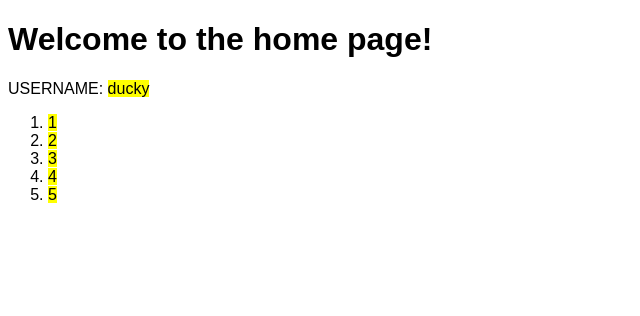
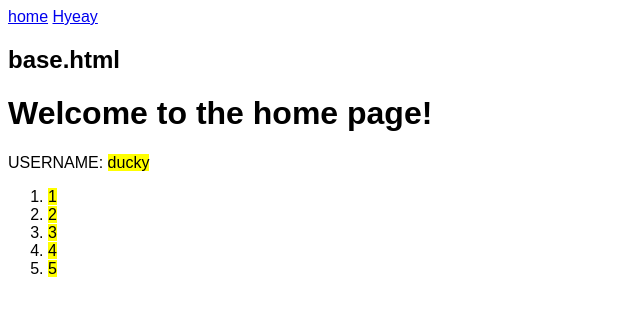
Before and after one commit to ducky5/rote, a Flask app: page /html in a window 1280 px wide. Shown: the top 316 px of the page, without its empty margins (0-640 px from the left). Run offline with Flask 2, Linux system fonts and the light colour scheme.

Commit message:
added templates/base.html and finished this directory for now

```diff
--- /dev/null
+++ b/python-flask/code/routing_and_templates/templates/base.html
@@ -0,0 +1,21 @@
+<!DOCTYPE html>
+<html lang="en" dir="ltr">
+  <head>
+    <meta charset="utf-8">
+    <style>
+      * { font-family: sans-serif; }
+    </style>
+    <title>{% block title %}{% endblock %}</title>
+  </head>
+  <body>
+    <nav>
+      <!-- the url_for function uses the URL-to-function mapping in app.py -->
+      <span><a href="{{ url_for('main_page_html') }}">home</a></span>
+      <!-- second argument to url_for is variable part of url -->
+      <span><a href="{{ url_for('profile', username="*hyeay*") }}">Hyeay</a></span>
+    </nav>
+    <h2>base.html</h2>
+    <!-- space for actual content -->
+    {% block content %}{% endblock %}
+  </body>
+</html>
--- a/python-flask/code/routing_and_templates/templates/home.html
+++ b/python-flask/code/routing_and_templates/templates/home.html
@@ -1,15 +1,10 @@
-<!DOCTYPE html>
-<html lang="en" dir="ltr">
-  <head>
-    <meta charset="utf-8">
-    <title>Home</title>
-    <style>
-      * {
-        font-family: sans-serif;
-      }
-    </style>
-  </head>
-  <body>
+<!-- tell jinja that this template inherits from base.html -->
+{% extends 'base.html' %}
+<!-- fill in the title block -->
+{% block title %}home{% endblock %}
+<!-- fill in the content block -->
+{% block content %}
+
   {# this is a jinja comment #} <!-- jinja comment -->
 
   <h1>Welcome to the home page!</h1>
@@ -19,5 +14,5 @@
     <li><mark>{{ numbers[0][number] }}</mark></li>
     {% endfor %} <!-- end jinja statement -->
   </ol>
-  </body>
-</html>
+
+{% endblock %}
```
Lines whose indentation alone changed are shown as unchanged.
